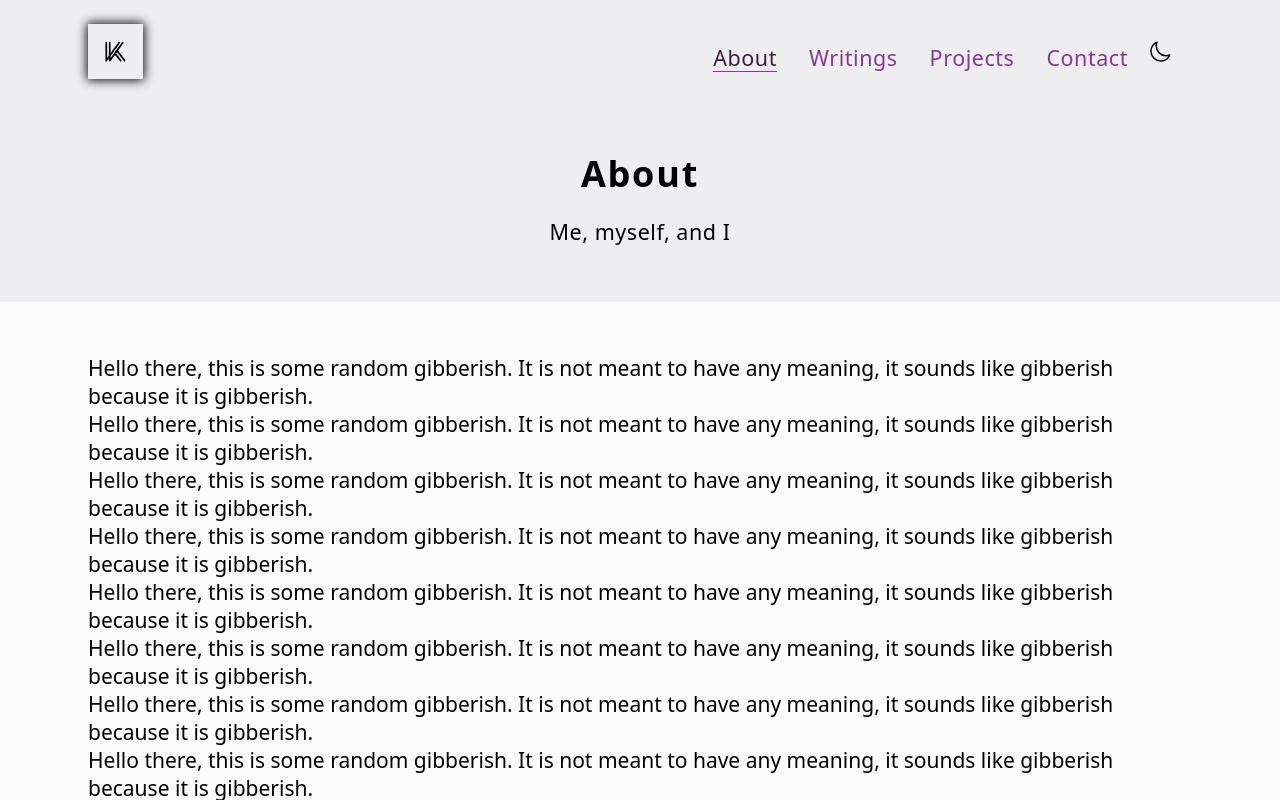
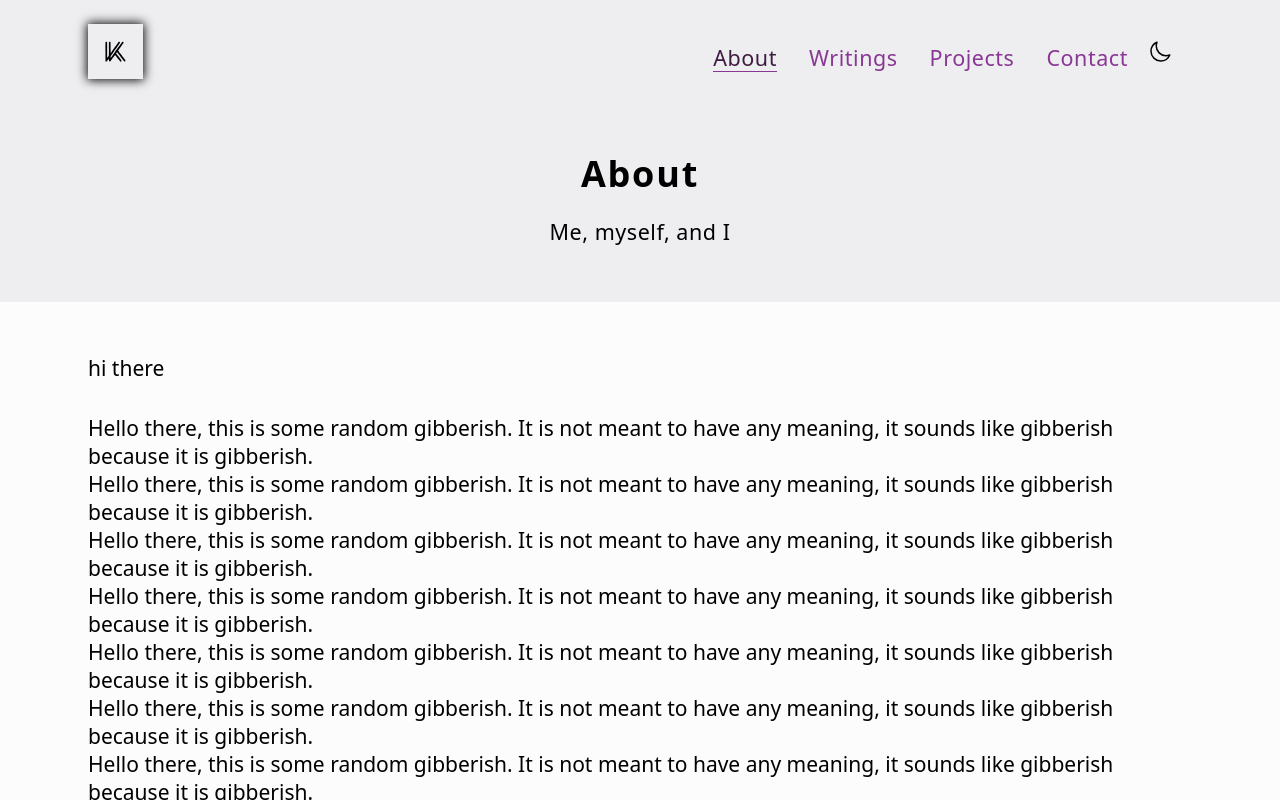
Before and after one commit to khinshankhan/www, a Next.js app: page /about in a window 1280 px wide. Shown: the top 800 px of the page. Built offline with nearby package versions, Linux system fonts and the light colour scheme.

Commit message:
create simple sidebar skeleton

```diff
--- a/components/layouts/page-skeleton.tsx
+++ b/components/layouts/page-skeleton.tsx
@@ -1,13 +1,21 @@
 import React, { type ReactNode } from "react"
 import { m } from "framer-motion"
 
-interface PageSkeletonLayoutProps {
+import { WithSidebar, type WithSidebarProps } from "./sidebar"
+
+interface PageSkeletonLayoutProps extends WithSidebarProps {
   title: string
   subtitle: string | ReactNode
   children: ReactNode
 }
 
-export function PageSkeletonLayout({ title, subtitle, children }: PageSkeletonLayoutProps) {
+export function PageSkeletonLayout({
+  title,
+  subtitle,
+  direction,
+  sidebar,
+  children,
+}: PageSkeletonLayoutProps) {
   // TODO: add flex grow to article when wrapping it with sidebar
   // move page container up to sidebar when implemented
   return (
@@ -34,11 +42,9 @@ export function PageSkeletonLayout({ title, subtitle, children }: PageSkeletonLa
         transition={{ delay: 0.3, duration: 1 }}
         exit={{ marginTop: "150vh", transition: { delay: 0, duration: 0.5 } }}
       >
-        <div className="page-container">
-          <article id="article" className="mt-6 pt-0 sm:pt-2">
-            {children}
-          </article>
-        </div>
+        <WithSidebar direction={direction} sidebar={sidebar}>
+          {children}
+        </WithSidebar>
       </m.div>
     </main>
   )
--- /dev/null
+++ b/components/layouts/sidebar.tsx
@@ -0,0 +1,25 @@
+import React, { type ReactNode } from "react"
+
+import { cx } from "lib/utils"
+
+export interface WithSidebarProps {
+  direction?: "left" | "right"
+  sidebar?: ReactNode
+  children: ReactNode
+}
+
+export function WithSidebar({ direction = "left", sidebar, children }: WithSidebarProps) {
+  return (
+    <div
+      className={cx(
+        "page-container flex-col gap-20 xl:flex",
+        direction === "left" ? "xl:flex-row xl:justify-start" : "xl:flex-row-reverse xl:justify-end"
+      )}
+    >
+      {sidebar && <aside className="mt-6 pt-0 sm:pt-2">{sidebar}</aside>}
+      <article id="article" className="mt-6 pt-0 sm:pt-2">
+        {children}
+      </article>
+    </div>
+  )
+}
--- a/pages/about.tsx
+++ b/pages/about.tsx
@@ -6,7 +6,12 @@ import { PageSkeletonLayout } from "components/layouts/page-skeleton"
 
 export default function Page() {
   return (
-    <PageSkeletonLayout title="About" subtitle="Me, myself, and I">
+    <PageSkeletonLayout
+      title="About"
+      subtitle="Me, myself, and I"
+      direction="right"
+      sidebar={<>hi there</>}
+    >
       <Lorem n={20} />
       <p className="text-sky-400">hello there and lorem ipsum</p>
       <h1>Heading 1</h1>
```
